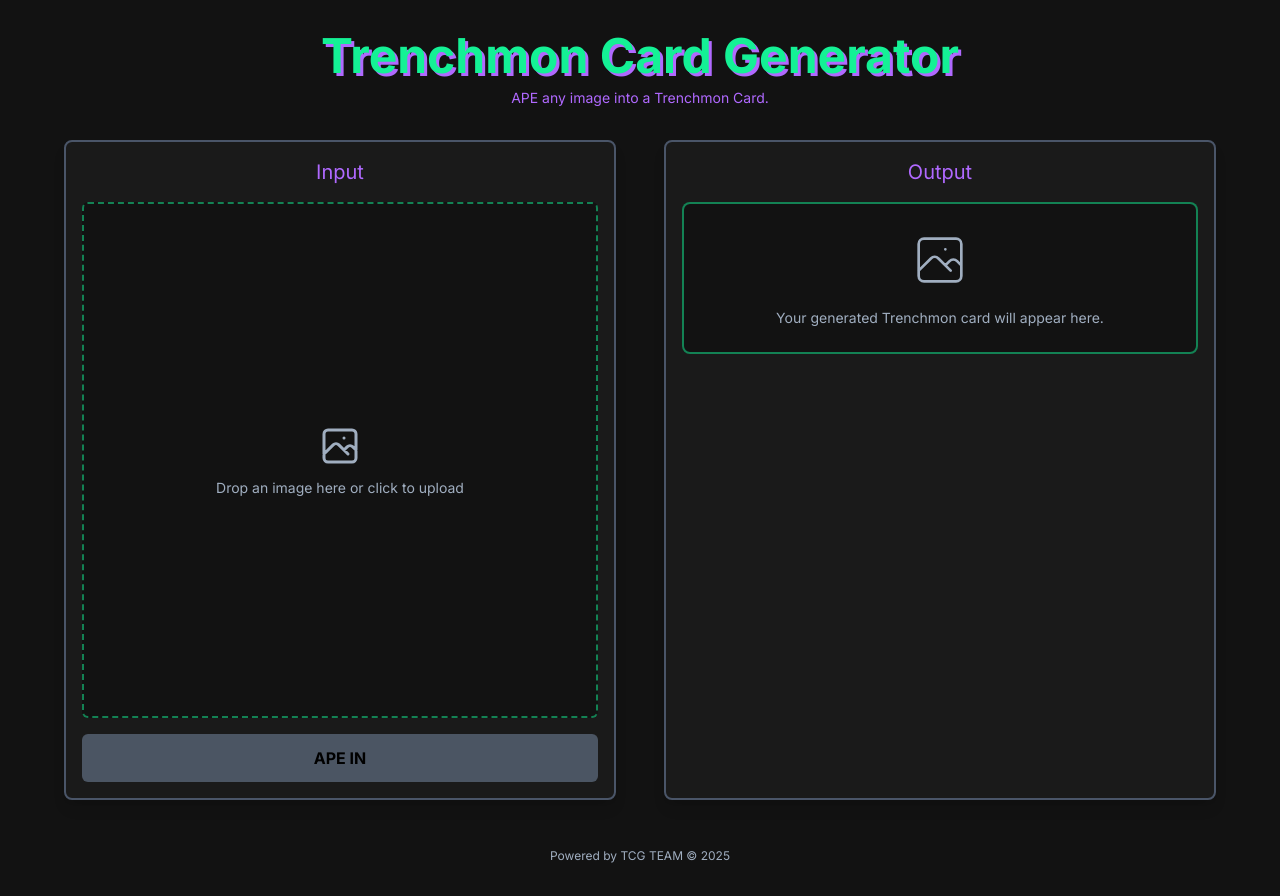
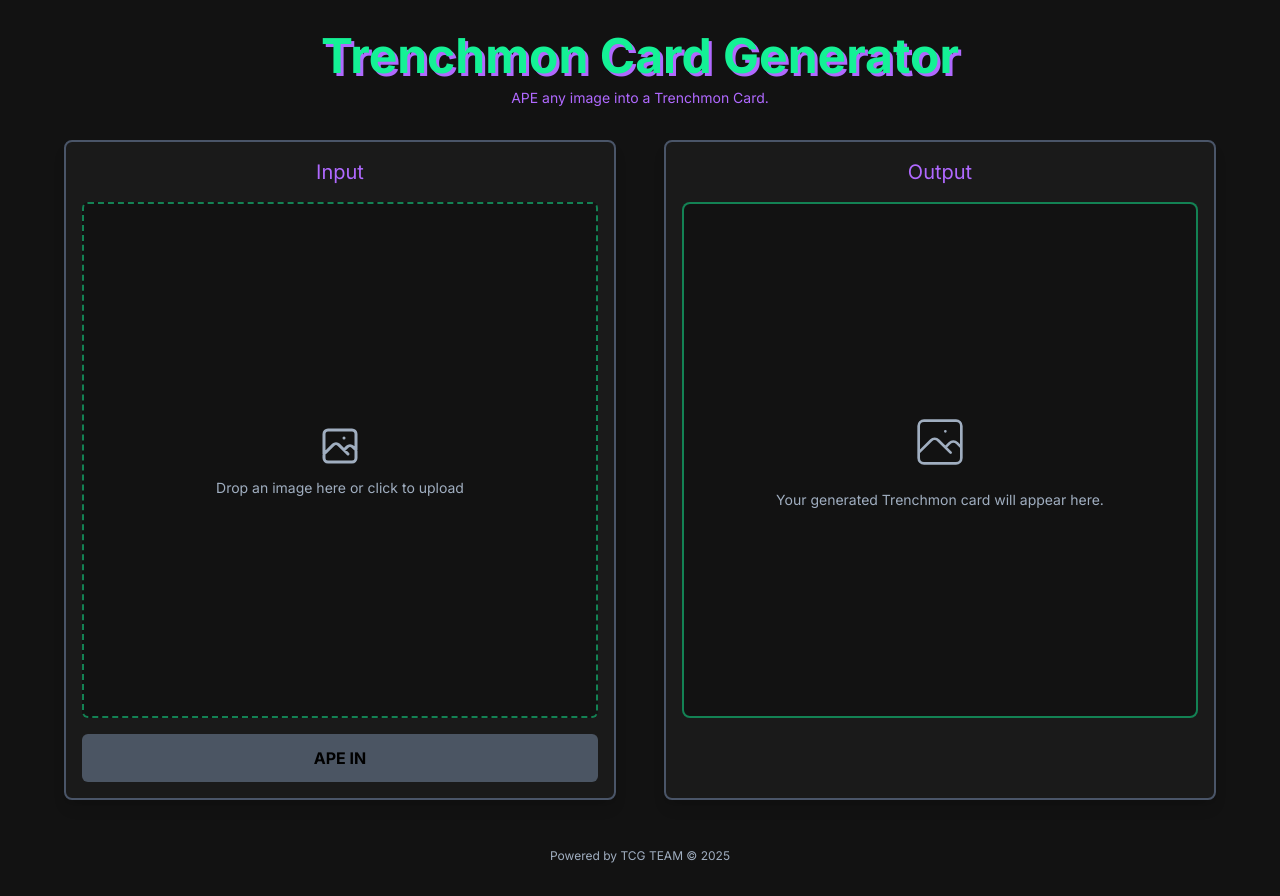
Before and after one commit to aryipc/pixeltest, a Next.js app: page / in a window 1280 px wide. Built offline with nearby package versions, Linux system fonts and the light colour scheme.

Commit message:
feat: update TCG v3

```diff
--- a/components/ImageDisplay.tsx
+++ b/components/ImageDisplay.tsx
@@ -144,7 +144,7 @@ const ImageDisplay: React.FC<ImageDisplayProps> = ({ generationResult, isLoading
       <DownloadWarningModal isOpen={isWarningModalOpen} onClose={handleCloseWarning} />
 
       <h2 className="text-xl text-center text-solana-purple">Output</h2>
-      <div className="w-full min-h-[60vh] md:min-h-0 bg-dark-bg border-2 border-solana-green/50 rounded-lg flex items-center justify-center overflow-auto p-2">
+      <div className="w-full aspect-square bg-dark-bg border-2 border-solana-green/50 rounded-lg flex items-center justify-center overflow-auto p-2">
         {isLoading && <Loader />}
         {!isLoading && generationResult && (
           <div className="w-full max-w-sm mx-auto flex justify-center flip-container">
```
